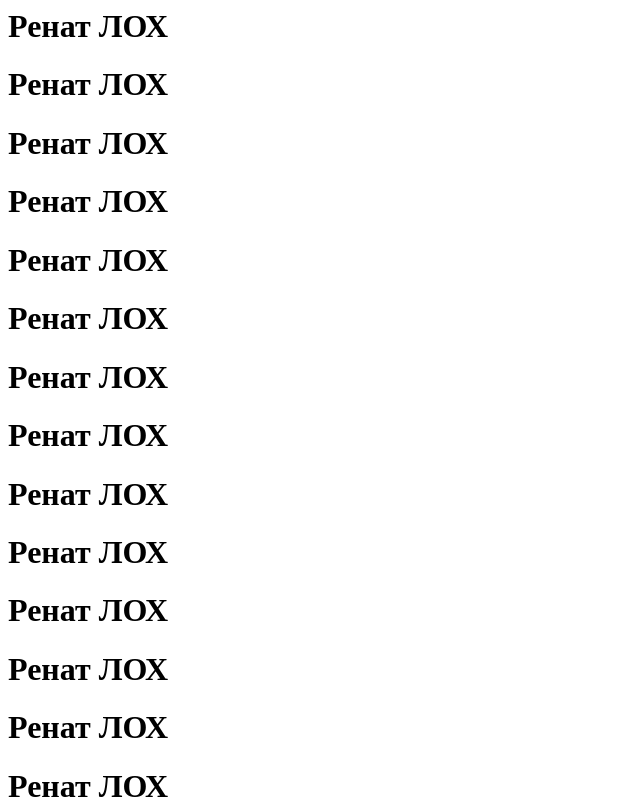
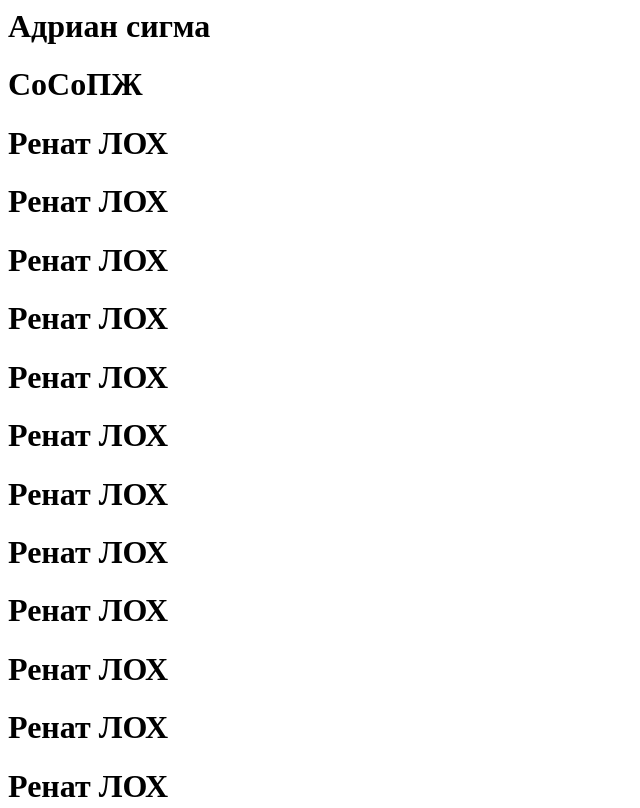
Before and after one commit to Miroslavchen/miroslavchen.github.io, a plain HTML site: page index.html in a window 1280 px wide. Shown: the top 808 px of the page, without its empty margins (0-640 px from the left). Drawn offline with Linux system fonts and the light colour scheme.

Commit message:
Update index.html

```diff
--- a/index.html
+++ b/index.html
@@ -3,8 +3,8 @@
     <title>Ренат ЛОХ</title>
 </head>
 <body>
-    <h1>Ренат ЛОХ</h1>
-    <h1>Ренат ЛОХ</h1>
+    <h1>Адриан сигма</h1>
+    <h1>СоСоПЖ</h1>
     <h1>Ренат ЛОХ</h1>
     <h1>Ренат ЛОХ</h1>
     <h1>Ренат ЛОХ</h1>
```
